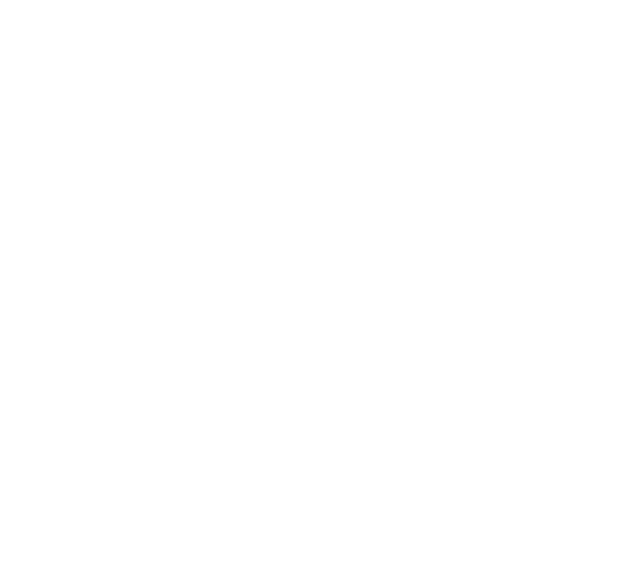
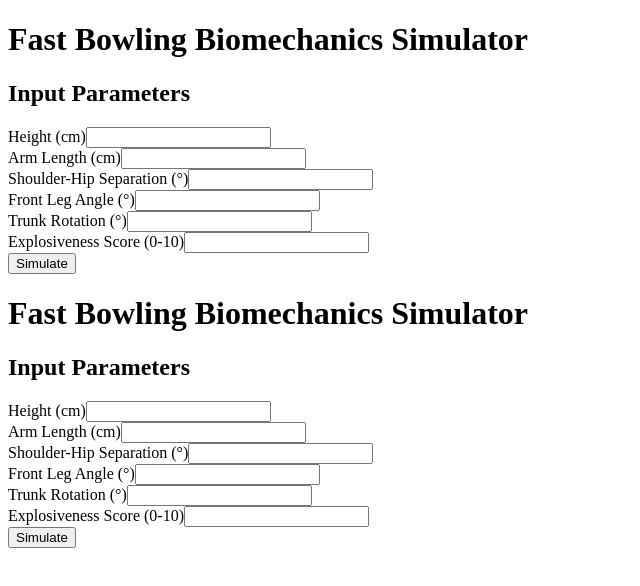
Before and after one commit to nearlyperfect-ai/execute, a plain HTML site: page index.html in a window 1280 px wide. Shown: the whole page, without its empty margins (0-640 px from the left). Drawn offline with nearby package versions, Linux system fonts and the light colour scheme.

Commit message:
Update index.html

```diff
--- a/index.html
+++ b/index.html
@@ -1,2 +1,56 @@
-<link rel="stylesheet" href="style.css">
-<script src="main.js"></script>
+<!DOCTYPE html>
+<html lang="en">
+<head>
+  <meta charset="UTF-8">
+  <title>Fast Bowling Biomechanics Simulator</title>
+  <link rel="stylesheet" href="style.css">
+  <script src="https://cdnjs.cloudflare.com/ajax/libs/three.js/r134/three.min.js"></script>
+  <script src="https://cdn.jsdelivr.net/npm/three@0.134.0/examples/js/loaders/GLTFLoader.js"></script>
+</head>
+<body>
+  <h1>Fast Bowling Biomechanics Simulator</h1>
+  <div class="container">
+    <div id="viewer"></div>
+    <div class="inputs">
+      <h2>Input Parameters</h2>
+      <label>Height (cm)</label><input id="height" type="number"><br>
+      <label>Arm Length (cm)</label><input id="arm" type="number"><br>
+      <label>Shoulder-Hip Separation (°)</label><input id="sep" type="number"><br>
+      <label>Front Leg Angle (°)</label><input id="leg" type="number"><br>
+      <label>Trunk Rotation (°)</label><input id="trunk" type="number"><br>
+      <label>Explosiveness Score (0-10)</label><input id="explosiveness" type="number"><br>
+      <button onclick="calculate()">Simulate</button>
+      <div id="output"></div>
+    </div>
+  </div>
+  <script src="main.js"></script>
+</body>
+</html>
+<!DOCTYPE html>
+<html lang="en">
+<head>
+  <meta charset="UTF-8">
+  <title>Fast Bowling Biomechanics Simulator</title>
+  <link rel="stylesheet" href="style.css">
+  <script src="https://cdnjs.cloudflare.com/ajax/libs/three.js/r134/three.min.js"></script>
+  <script src="https://cdn.jsdelivr.net/npm/three@0.134.0/examples/js/loaders/GLTFLoader.js"></script>
+</head>
+<body>
+  <h1>Fast Bowling Biomechanics Simulator</h1>
+  <div class="container">
+    <div id="viewer"></div>
+    <div class="inputs">
+      <h2>Input Parameters</h2>
+      <label>Height (cm)</label><input id="height" type="number"><br>
+      <label>Arm Length (cm)</label><input id="arm" type="number"><br>
+      <label>Shoulder-Hip Separation (°)</label><input id="sep" type="number"><br>
+      <label>Front Leg Angle (°)</label><input id="leg" type="number"><br>
+      <label>Trunk Rotation (°)</label><input id="trunk" type="number"><br>
+      <label>Explosiveness Score (0-10)</label><input id="explosiveness" type="number"><br>
+      <button onclick="calculate()">Simulate</button>
+      <div id="output"></div>
+    </div>
+  </div>
+  <script src="main.js"></script>
+</body>
+</html>
```
